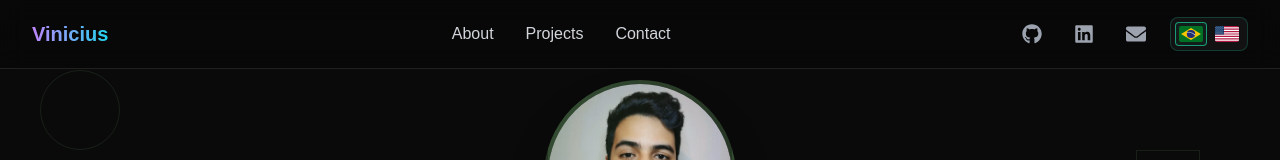
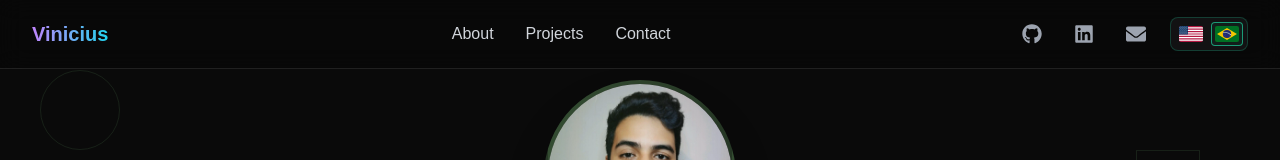
Before and after one commit to ViniciusGuterres/vinicius-dev, a Next.js app: page / in a window 1280 px wide. Shown: the top 160 px of the page. Built offline with nearby package versions, Linux system fonts and the light colour scheme.

Commit message:
feat: Added user language at local storage

```diff
--- a/src/app/components/LanguageToggle.tsx
+++ b/src/app/components/LanguageToggle.tsx
@@ -1,9 +1,14 @@
 import React from 'react';
 import { useLanguage } from "../contexts/LanguageContext";
 import Image from 'next/image';
+import { Language } from '../types';
 
 export default function LanguageToggle() {
     const { language, setLanguage, isLoading } = useLanguage();
+
+    const setLanguageLocalStorage = (language: Language) => {
+        localStorage.setItem('language', language);
+    }
 
     if (isLoading) {
         return (
@@ -18,9 +23,36 @@ export default function LanguageToggle() {
 
     return (
         <div className="flex items-center space-x-1 p-1 bg-[#1F1F21]/50 backdrop-blur-sm rounded-lg border border-[#22F0B3]/20">
+            {/* USA Flag Button */}
+            <button
+                onClick={() => {
+                    setLanguage('en');
+                    setLanguageLocalStorage('en');
+                }}
+                className={`relative flex items-center justify-center w-8 h-6 rounded transition-all duration-500 ease-out group ${
+                    !isPortuguese
+                        ? 'border border-[#22F0B3]/60 bg-[#22F0B3]/5'
+                        : 'border border-transparent bg-transparent hover:bg-[#22F0B3]/5 hover:border-[#22F0B3]/30'
+                }`}
+                aria-label="Switch to English"
+            >
+                <div className="w-6 h-4 rounded-sm overflow-hidden">
+                    <Image
+                        src="/eua_flag.svg"
+                        alt="USA flag"
+                        width={24}
+                        height={16}
+                        className="w-full h-full object-cover transition-all duration-500"
+                    />
+                </div>
+            </button>
+
             {/* Brazil Flag Button */}
             <button
-                onClick={() => setLanguage('pt-br')}
+                onClick={() => {
+                    setLanguage('pt-br');
+                    setLanguageLocalStorage('pt-br');
+                }}
                 className={`relative flex items-center justify-center w-8 h-6 rounded transition-all duration-500 ease-out group ${
                     isPortuguese
                         ? 'border border-[#22F0B3]/60 bg-[#22F0B3]/5'
@@ -38,27 +70,6 @@ export default function LanguageToggle() {
                     />
                 </div>
             </button>
-
-            {/* USA Flag Button */}
-            <button
-                onClick={() => setLanguage('en')}
-                className={`relative flex items-center justify-center w-8 h-6 rounded transition-all duration-500 ease-out group ${
-                    !isPortuguese
-                        ? 'border border-[#22F0B3]/60 bg-[#22F0B3]/5'
-                        : 'border border-transparent bg-transparent hover:bg-[#22F0B3]/5 hover:border-[#22F0B3]/30'
-                }`}
-                aria-label="Switch to English"
-            >
-                <div className="w-6 h-4 rounded-sm overflow-hidden">
-                    <Image
-                        src="/eua_flag.svg"
-                        alt="USA flag"
-                        width={24}
-                        height={16}
-                        className="w-full h-full object-cover transition-all duration-500"
-                    />
-                </div>
-            </button>
         </div>
     );
 }
--- a/src/app/contexts/LanguageContext.tsx
+++ b/src/app/contexts/LanguageContext.tsx
@@ -22,12 +22,19 @@ const DEFAULT_LANGUAGE = 'en';
 
 export function LanguageProvider({ children, initialLanguage = DEFAULT_LANGUAGE }: LanguageProviderProps) {
     const [language, setLanguage] = useState<Language>(initialLanguage);
-    const [isLoading, setIsLoading] = useState(false);
+    const [isLoading, setIsLoading] = useState(true);
 
     useEffect(() => {
-        // Get language from cookies
+        const userLanguageLocalStorage = localStorage.getItem('language');
 
+        if (userLanguageLocalStorage) {
+            setLanguage(userLanguageLocalStorage as Language);
+        }
+
+        setIsLoading(false);
     }, []);
+
+
 
     const t = (path: string): string | string[] => {
         const keys = path.split('.');
```
